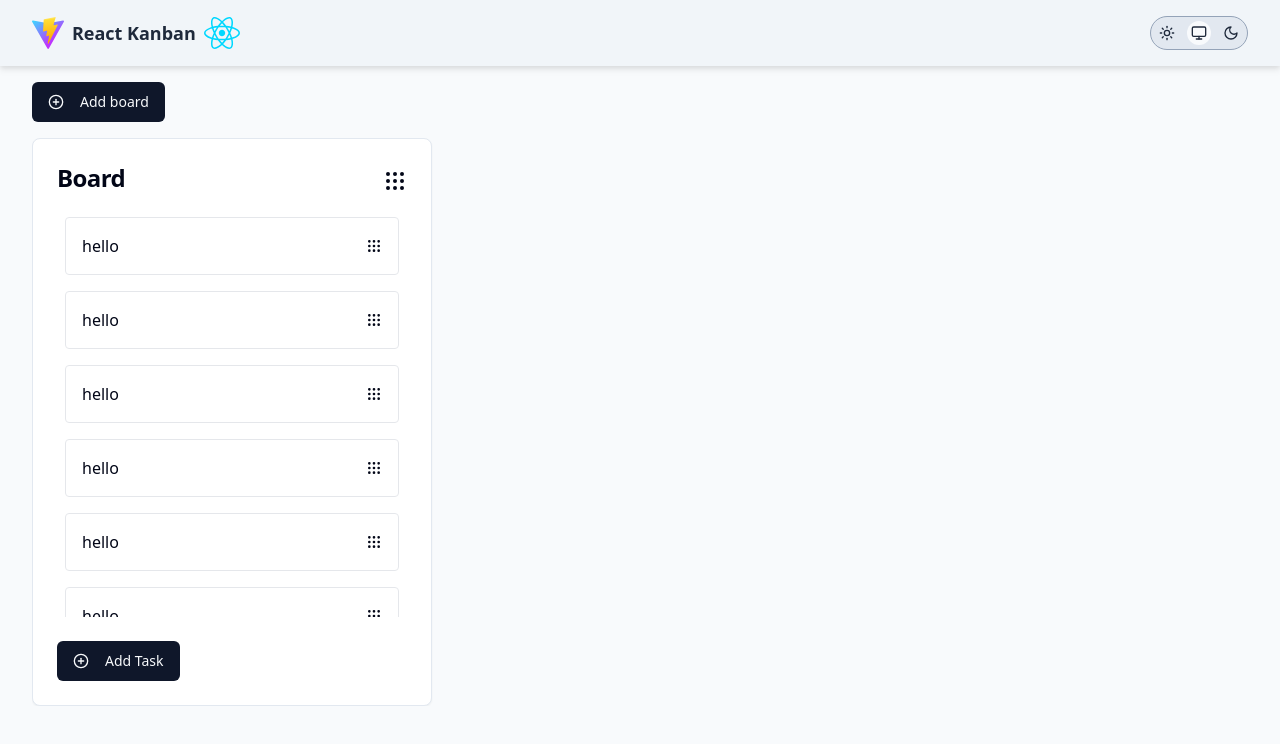
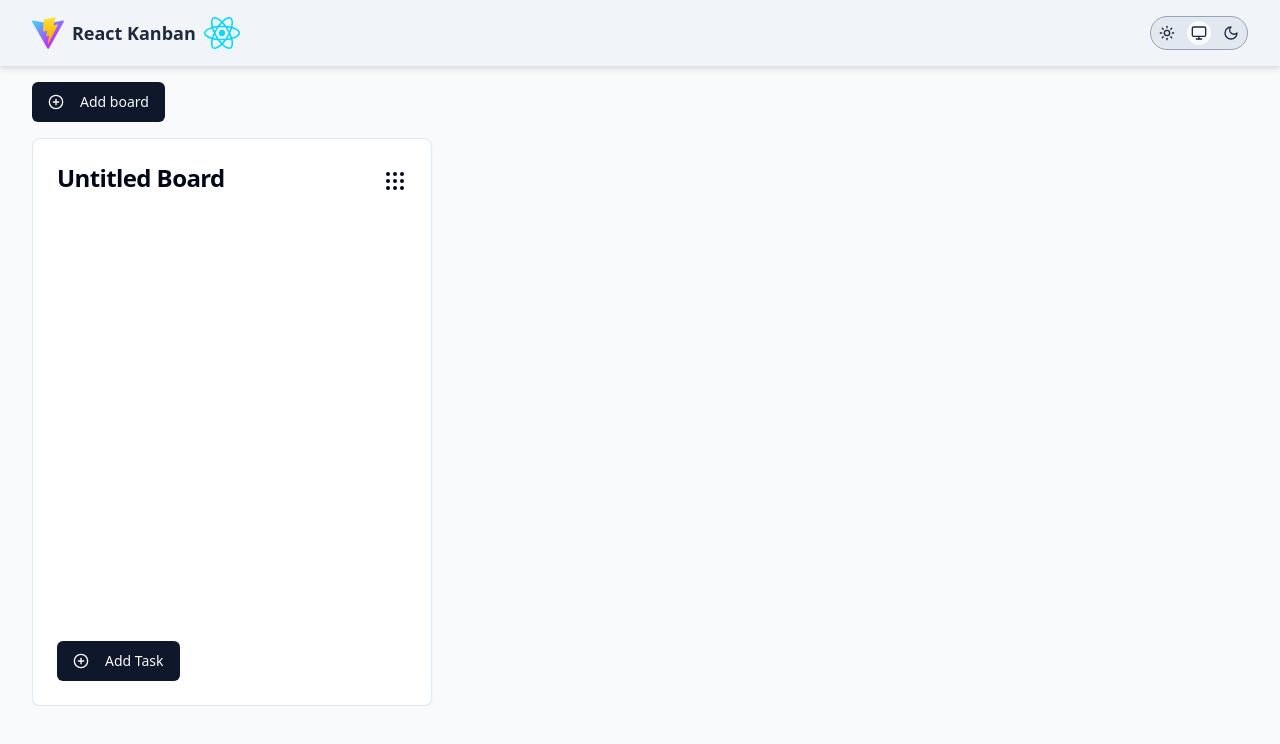
Before and after one commit to kelvin-mai/react-kanban, a React (Vite) app: page / in a window 1280 px wide. Both pictures are taken after a click on the button "Add board". Shown: the top 744 px of the page. Built offline with nearby package versions, Linux system fonts and the light colour scheme.

Commit message:
initial dnd-kit implemntation

```diff
--- a/package.json
+++ b/package.json
@@ -11,11 +11,14 @@
     "format": "prettier . --write"
   },
   "dependencies": {
+    "@dnd-kit/core": "^6.1.0",
+    "@dnd-kit/sortable": "^8.0.0",
     "@radix-ui/react-scroll-area": "^1.0.5",
     "@radix-ui/react-slot": "^1.0.2",
     "class-variance-authority": "^0.7.0",
     "clsx": "^2.1.0",
     "lucide-react": "^0.307.0",
+    "nanoid": "^5.0.4",
     "react": "^18.2.0",
     "react-dom": "^18.2.0",
     "tailwind-merge": "^2.2.0",
--- a/src/components/kanban/board.tsx
+++ b/src/components/kanban/board.tsx
@@ -1,24 +1,103 @@
 import { useState } from 'react';
 import { PlusCircle } from 'lucide-react';
+import { nanoid } from 'nanoid';
+import {
+  DndContext,
+  useSensors,
+  PointerSensor,
+  useSensor,
+  closestCorners,
+  DragMoveEvent,
+} from '@dnd-kit/core';
+import { SortableContext, arrayMove } from '@dnd-kit/sortable';
 
+import { DragType, type Board, type Task } from '@app/lib/types';
 import { Button, ScrollArea, ScrollBar } from '@app/components/ui';
 import { KanbanLane } from './lane';
 
 export const KanbanBoard = () => {
-  const [lanes, setLanes] = useState<any[]>([]);
+  const [boards, setBoards] = useState<Board[]>([]);
+  const [tasks, setTasks] = useState<Task[]>([]);
+
+  const sensors = useSensors(
+    useSensor(PointerSensor, { activationConstraint: { distance: 10 } }),
+  );
+
+  const handleDragMove = ({ active, over }: DragMoveEvent) => {
+    if (
+      active.data.current?.type === DragType.Board &&
+      over?.data.current?.type === DragType.Board &&
+      active.id !== over.id
+    ) {
+      setBoards(
+        arrayMove(
+          boards,
+          boards.findIndex((b) => b.id === active.id),
+          boards.findIndex((b) => b.id === over.id),
+        ),
+      );
+    } else if (active.data.current?.type === DragType.Task) {
+      if (over?.data.current?.type === DragType.Task && active.id !== over.id) {
+        setTasks(
+          arrayMove(
+            tasks,
+            tasks.findIndex((t) => t.id === active.id),
+            tasks.findIndex((t) => t.id === over.id),
+          ),
+        );
+      } else if (
+        over?.data.current?.type === DragType.Board &&
+        active.data.current?.boardId !== over.id
+      ) {
+        console.log(active.data, over.data);
+        setTasks(
+          tasks.map((t) =>
+            t.id === active.id ? { ...t, boardId: over.id } : t,
+          ),
+        );
+      }
+    }
+  };
+
   return (
+    <>
       <div className='container py-4'>
-      <Button onClick={() => setLanes([...lanes, {}])}>
+        <Button
+          onClick={() =>
+            setBoards([...boards, { id: nanoid(), title: 'Untitled Board' }])
+          }
+        >
           <PlusCircle className='mr-4 h-4 w-4' />
           Add board
         </Button>
-
         <ScrollArea>
+          <DndContext
+            sensors={sensors}
+            collisionDetection={closestCorners}
+            onDragMove={handleDragMove}
+            autoScroll={false}
+          >
             <div className='flex gap-4 pt-4'>
-          {lanes?.map((l, i) => <KanbanLane key={i} />)}
+              <SortableContext items={boards.map((b) => b.id)}>
+                {boards.map((b) => (
+                  <KanbanLane
+                    key={b.id}
+                    board={b}
+                    tasks={tasks.filter((t) => t.boardId === b.id)}
+                    onAddTask={() =>
+                      setTasks([
+                        ...tasks,
+                        { id: nanoid(), title: 'Untitled Task', boardId: b.id },
+                      ])
+                    }
+                  />
+                ))}
+              </SortableContext>
             </div>
+          </DndContext>
           <ScrollBar orientation='horizontal' />
         </ScrollArea>
       </div>
+    </>
   );
 };
--- a/src/components/kanban/item.tsx
+++ b/src/components/kanban/item.tsx
@@ -1,8 +1,42 @@
 import { Grip } from 'lucide-react';
+import { useSortable } from '@dnd-kit/sortable';
+import { CSS } from '@dnd-kit/utilities';
 
-export const KanbanItem = () => (
-  <div className='mx-2 flex items-center justify-between rounded border p-4'>
-    hello
-    <Grip className='h-4 w-4 cursor-grab' />
-  </div>
-);
+import { DragType, Task } from '@app/lib/types';
+import { cn } from '@app/lib/utils';
+
+export type KanbanItemProps = {
+  task: Task;
+};
+
+export const KanbanItem: React.FC<KanbanItemProps> = ({ task }) => {
+  const {
+    attributes,
+    listeners,
+    setNodeRef,
+    transform,
+    transition,
+    isDragging,
+  } = useSortable({
+    id: task.id,
+    data: {
+      type: DragType.Task,
+      task,
+    },
+  });
+
+  return (
+    <div
+      className={cn(
+        'mx-2 flex items-center justify-between rounded border p-4',
+        isDragging && 'z-10 opacity-50',
+      )}
+      {...attributes}
+      ref={setNodeRef}
+      style={{ transition, transform: CSS.Transform.toString(transform) }}
+    >
+      {task.title}
+      <Grip className='h-4 w-4 cursor-grab' {...listeners} />
+    </div>
+  );
+};
--- a/src/components/kanban/lane.tsx
+++ b/src/components/kanban/lane.tsx
@@ -1,4 +1,6 @@
 import { PlusCircle, Grip } from 'lucide-react';
+import { CSS } from '@dnd-kit/utilities';
+import { useSortable, SortableContext } from '@dnd-kit/sortable';
 
 import {
   Card,
@@ -10,31 +12,60 @@ import {
   ScrollArea,
   ScrollBar,
 } from '@app/components/ui';
+import { cn } from '@app/lib/utils';
+import { Board, DragType, Task } from '@app/lib/types';
 import { KanbanItem } from './item';
 
 export type KanbanLaneProps = {
-  title?: string;
+  board: Board;
+  tasks: Task[];
+  onAddTask: () => void;
 };
 
-export const KanbanLane: React.FC<KanbanLaneProps> = ({ title }) => {
+export const KanbanLane: React.FC<KanbanLaneProps> = ({
+  board,
+  tasks,
+  onAddTask,
+}) => {
+  const {
+    attributes,
+    listeners,
+    setNodeRef,
+    transform,
+    transition,
+    isDragging,
+  } = useSortable({
+    id: board.id,
+    data: {
+      type: DragType.Board,
+      board,
+    },
+  });
   return (
-    <Card className='w-[400px]'>
+    <Card
+      className={cn('min-w-[400px]', isDragging && 'z-10 opacity-50')}
+      {...attributes}
+      ref={setNodeRef}
+      style={{ transition, transform: CSS.Transform.toString(transform) }}
+    >
       <CardHeader className='flex-row items-center justify-between'>
-        <CardTitle>{title || 'Board'}</CardTitle>
-        <Grip className='h-6 w-6 cursor-grab' />
+        <CardTitle>{board.title}</CardTitle>
+        <Grip className='h-6 w-6 cursor-grab' {...listeners} />
       </CardHeader>
       <CardContent>
         <ScrollArea className='h-[50vh]'>
           <div className='flex flex-col gap-4'>
-            {[1, 2, 3, 4, 5, 6, 7, 8, 9, 10].map((n) => (
-              <KanbanItem />
-            ))}
+            <SortableContext items={tasks.map((t) => t.id)}>
+              {tasks.map((t) => (
+                <KanbanItem key={t.id} task={t} />
+              ))}
+            </SortableContext>
           </div>
-          <ScrollBar orientation='vertical' />
+          <ScrollBar />
         </ScrollArea>
       </CardContent>
       <CardFooter>
-        <Button>
+        <Button onClick={onAddTask}>
           <PlusCircle className='mr-4 h-4 w-4' />
           Add Task
         </Button>
--- a/src/hooks/use-theme.tsx
+++ b/src/hooks/use-theme.tsx
@@ -11,13 +11,11 @@ type ThemeProviderProps = {
 type ThemeProviderState = {
   theme: Theme;
   setTheme: (theme: Theme) => void;
-  toggleTheme: () => void;
 };
 
 const initialState: ThemeProviderState = {
   theme: 'system',
   setTheme: () => null,
-  toggleTheme: () => null,
 };
 
 const ThemeProviderContext = createContext<ThemeProviderState>(initialState);
@@ -31,8 +29,6 @@ export function ThemeProvider({
   const [theme, setTheme] = useState<Theme>(
     () => (localStorage.getItem(storageKey) as Theme) || defaultTheme,
   );
-
-  const toggleTheme = () => setTheme(theme === 'light' ? 'dark' : 'light');
 
   useEffect(() => {
     const root = window.document.documentElement;
@@ -58,7 +54,6 @@ export function ThemeProvider({
       localStorage.setItem(storageKey, theme);
       setTheme(theme);
     },
-    toggleTheme,
   };
 
   return (
--- /dev/null
+++ b/src/lib/types.ts
@@ -0,0 +1,27 @@
+import { type UniqueIdentifier } from '@dnd-kit/core';
+
+export type Board = {
+  id: UniqueIdentifier;
+  title: string;
+};
+
+export type Task = {
+  id: UniqueIdentifier;
+  boardId: UniqueIdentifier;
+  title: string;
+};
+
+export enum DragType {
+  Board = 'Board',
+  Task = 'Task',
+}
+
+export type DragData =
+  | {
+      type: DragType.Board;
+      board: Board;
+    }
+  | {
+      type: DragType.Task;
+      task: Task;
+    };
```
Also changed, not shown: 1 other file (tests, documents, lock files or other folders). Lines whose indentation alone changed are shown as unchanged.
